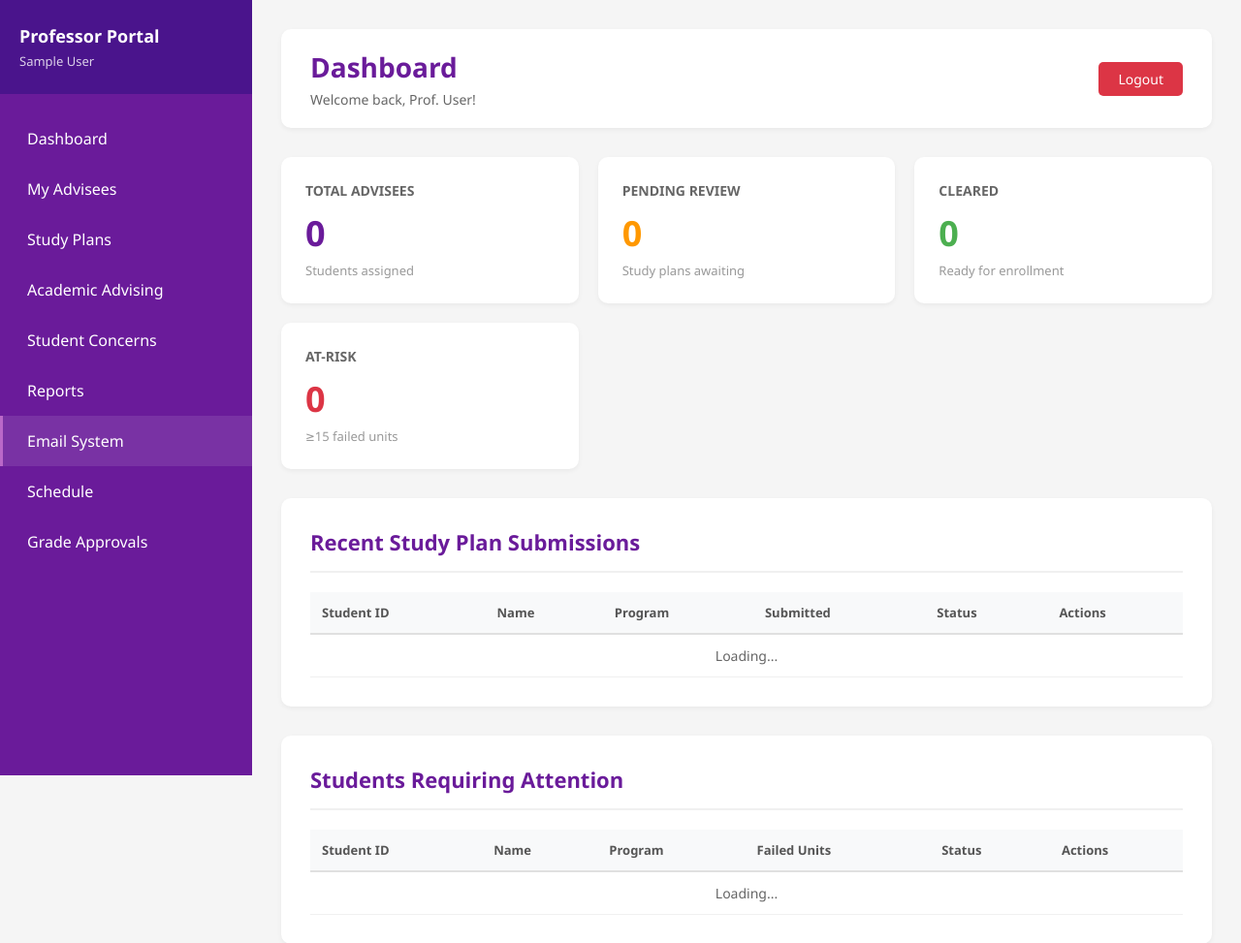
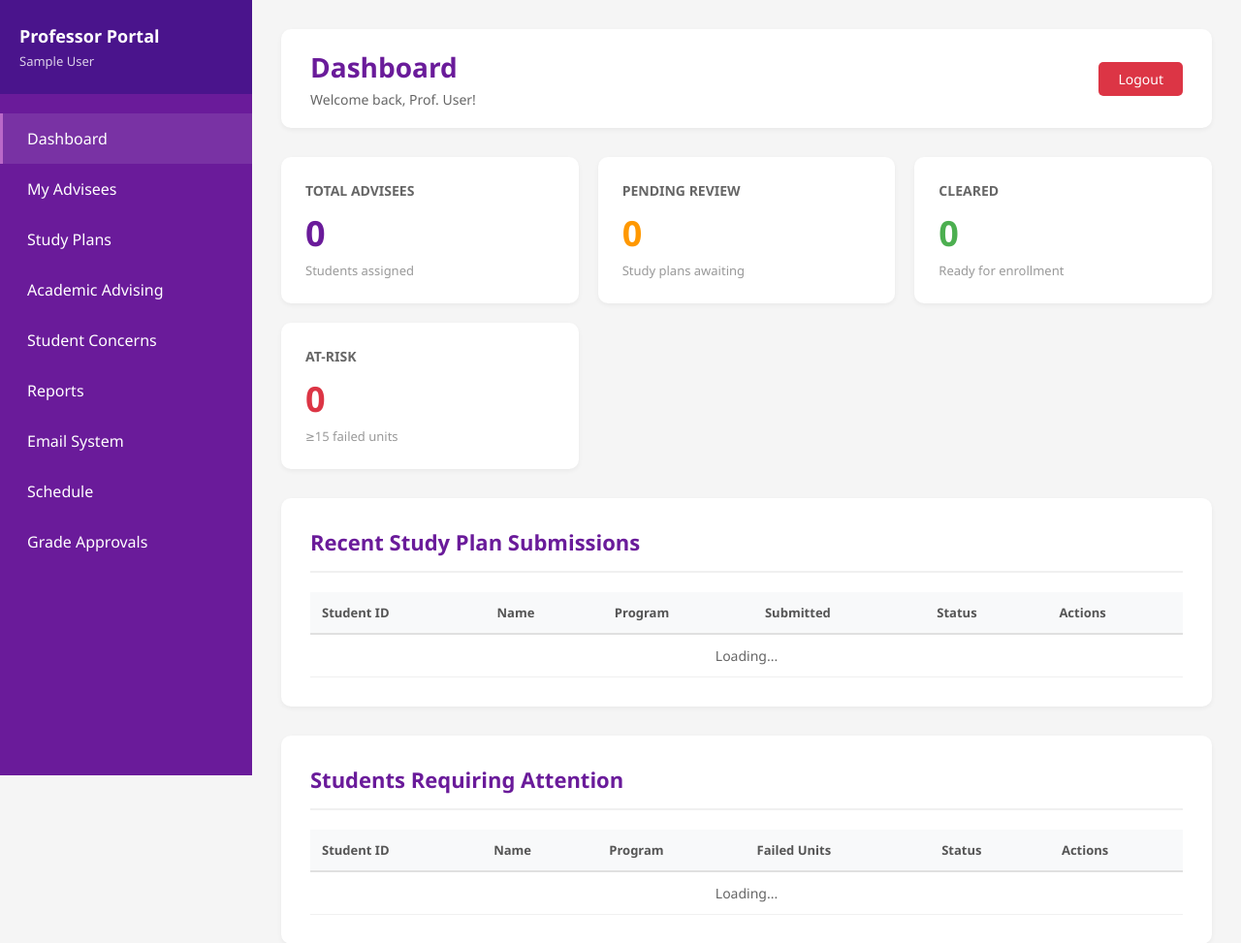
Before and after one commit to Crindo18/LBYCPG2-PROJECT, a PHP site: page /prof_dashboard.php in a window 1280 px wide. Shown: the top 973 px of the page at 97% size. Run offline with PHP 8.4, Linux system fonts and the light colour scheme; the visitor is signed in with stand-in values (Sample User, id 1); tables that the repository leaves empty or names only in its code hold one stand-in row (values such as "Sample post").

Commit message:
edited reports, and added dashboard

```diff
--- a/admin_reports.php
+++ b/admin_reports.php
@@ -7,6 +7,7 @@ if (!isset($_SESSION['user_id']) || $_SESSION['user_type'] !== 'admin') {
     exit();
 }
 
+if (isset($_GET['action'])) {
     ob_start();
     error_reporting(0);
     ini_set('display_errors', 0);
@@ -44,6 +45,9 @@ switch ($action) {
         break;
     default:
         echo json_encode(['success' => false, 'message' => 'Invalid action']);
+    }
+
+    exit();
 }
 
 function getEnrollmentStats() {
--- a/prof_dashboard.php
+++ b/prof_dashboard.php
@@ -15,7 +15,7 @@ $stmt->bind_param("i", $professor_id);
 $stmt->execute();
 $result = $stmt->get_result();
 $professor = $result->fetch_assoc();
-$professor_name = $professor['firstname'] . ' ' . $professor['lastname'];
+$professor_name = $professor['first_name'] . ' ' . $professor['last_name'];
 ?>
 <!DOCTYPE html>
 <html lang="en">
@@ -276,13 +276,13 @@ $professor_name = $professor['firstname'] . ' ' . $professor['lastname'];
                 <p><?php echo htmlspecialchars($professor_name); ?></p>
             </div>
             <nav class="sidebar-menu">
-                <a href="prof_dashboard.php" class="menu-item">Dashboard</a>
+                <a href="prof_dashboard.php" class="menu-item active">Dashboard</a>
                 <a href="prof_advisees.php" class="menu-item">My Advisees</a>
                 <a href="prof_study_plans.php" class="menu-item">Study Plans</a>
                 <a href="prof_acadadvising.php" class="menu-item">Academic Advising</a>
                 <a href="prof_concerns.php" class="menu-item">Student Concerns</a>
                 <a href="prof_reports.php" class="menu-item">Reports</a>
-                <a href="prof_email.php" class="menu-item active">Email System</a>
+                <a href="prof_email.php" class="menu-item">Email System</a>
                 <a href="prof_schedule.php" class="menu-item">Schedule</a>
                 <a href="prof_grade_approvals.php" class="menu-item">Grade Approvals</a>
             </nav>
@@ -292,7 +292,7 @@ $professor_name = $professor['firstname'] . ' ' . $professor['lastname'];
             <div class="top-bar">
                 <div>
                     <h1>Dashboard</h1>
-                    <p style="color: #666; font-size: 14px; margin-top: 5px;">Welcome back, Prof. <?php echo htmlspecialchars($professor['lastname']); ?>!</p>
+                    <p style="color: #666; font-size: 14px; margin-top: 5px;">Welcome back, Prof. <?php echo htmlspecialchars($professor['last_name']); ?>!</p>
                 </div>
                 <a href="login.php" class="logout-btn">Logout</a>
             </div>
```
Lines whose indentation alone changed are shown as unchanged.
